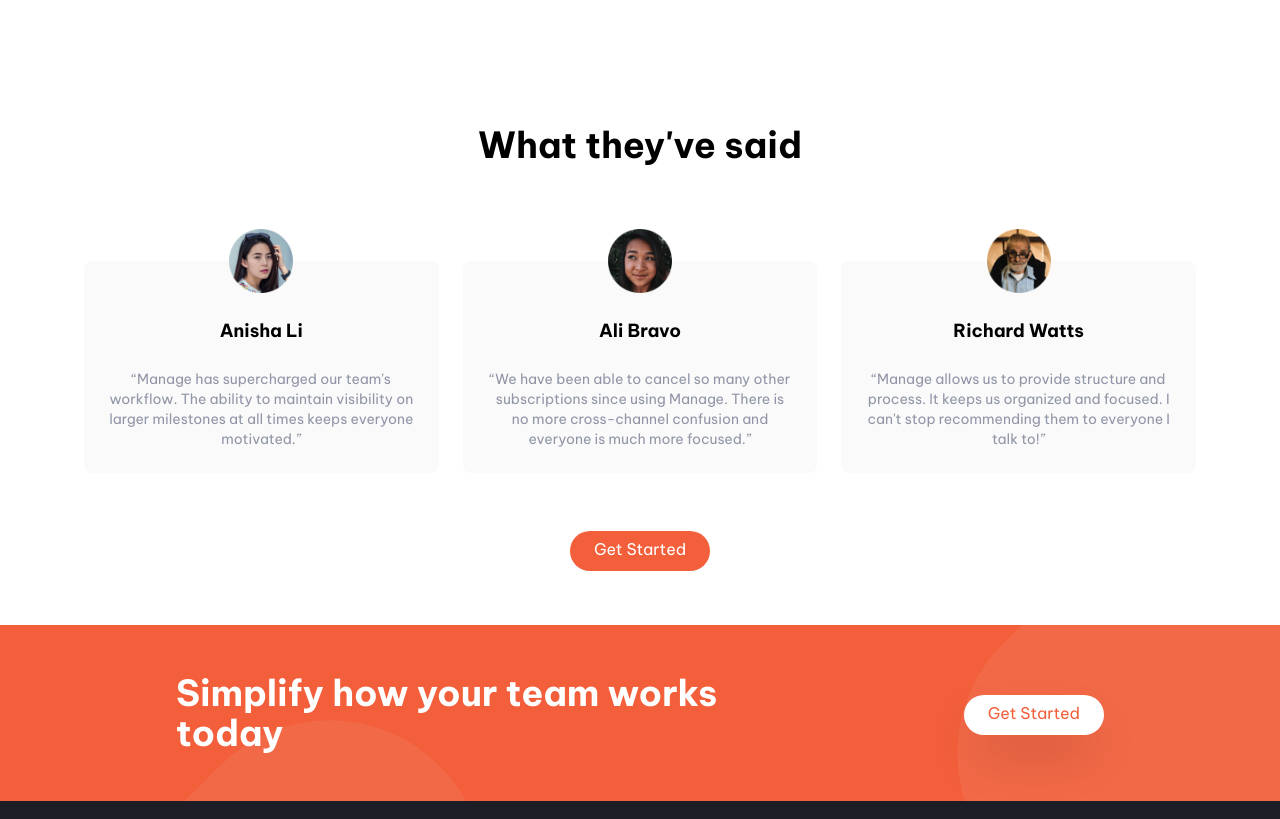
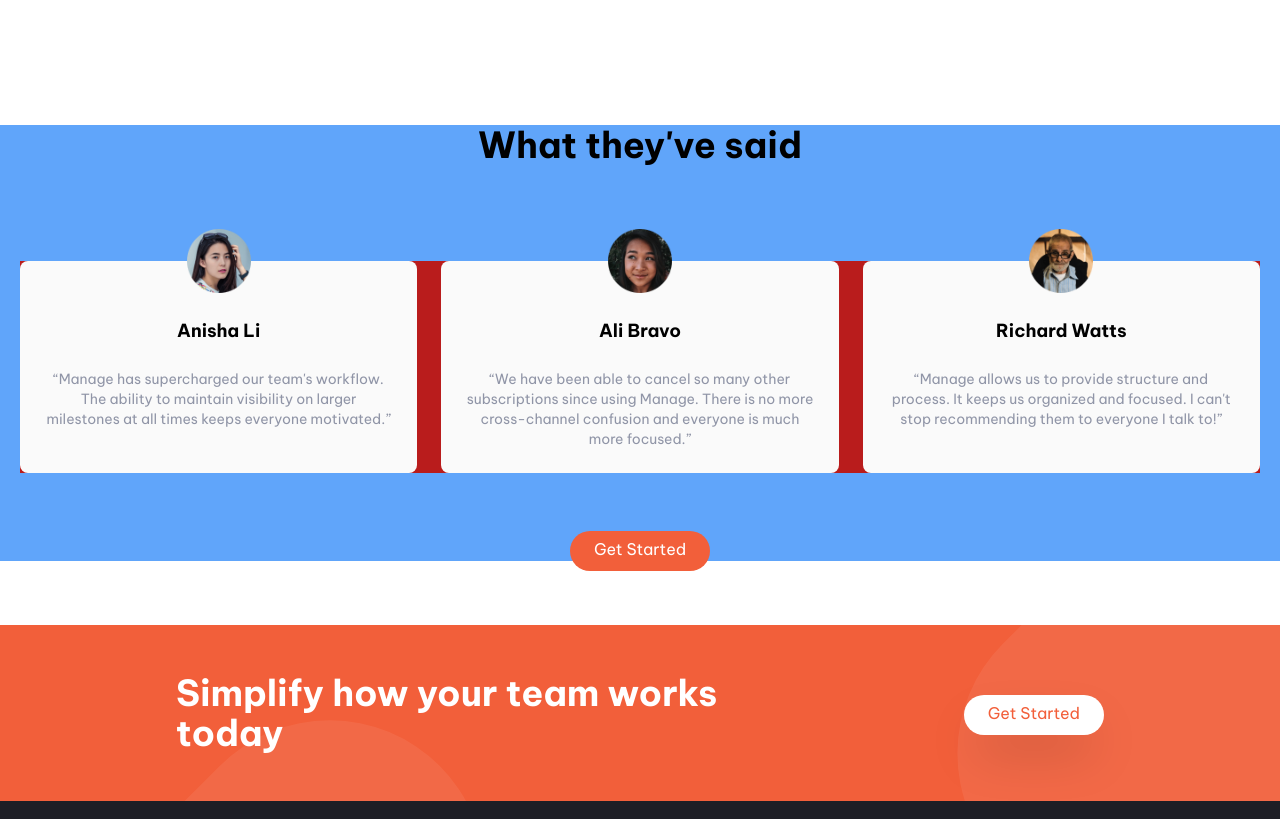
Before and after one commit to Conscious-Mind/manage-landing-page-frontend, a website: page index.html in a window 1280 px wide. Shown: the part 1167-1986 px from the top of the page. Drawn offline with Linux system fonts and the light colour scheme.

Commit message:
updating css

```diff
--- a/index.html
+++ b/index.html
@@ -226,12 +226,12 @@
       <!-- Testimonials -->
       <section role="testiomonial" class="" id="testimonials">
         <!-- Container to heading and testiomonial block -->
-        <div class="mx-auto mt-32 max-w-6xl px-5 text-center">
+        <div class="mx-auto mt-32 max-w-screen-xl bg-blue-400 px-5 text-center">
           <!-- Heading -->
           <h2 class="text-center text-4xl font-bold">What they've said</h2>
           <!-- Testiomonial container-->
           <div
-            class="mt-24 flex flex-col md:flex-row md:space-y-0 md:space-x-6"
+            class="mt-24 flex flex-col justify-between bg-red-700 md:flex-row md:space-y-0 md:space-x-6"
           >
             <!-- Testiomnial 1 Start-->
             <div
--- a/tailwind.config.js
+++ b/tailwind.config.js
@@ -5,7 +5,7 @@ module.exports = {
       sm: "480px",
       md: "768px",
       lg: "976px",
-      xl: "1370px",
+      xl: "1440px",
     },
     extend: {
       colors: {
```
Also changed, not shown: css/main-min.css, css/main.css.
